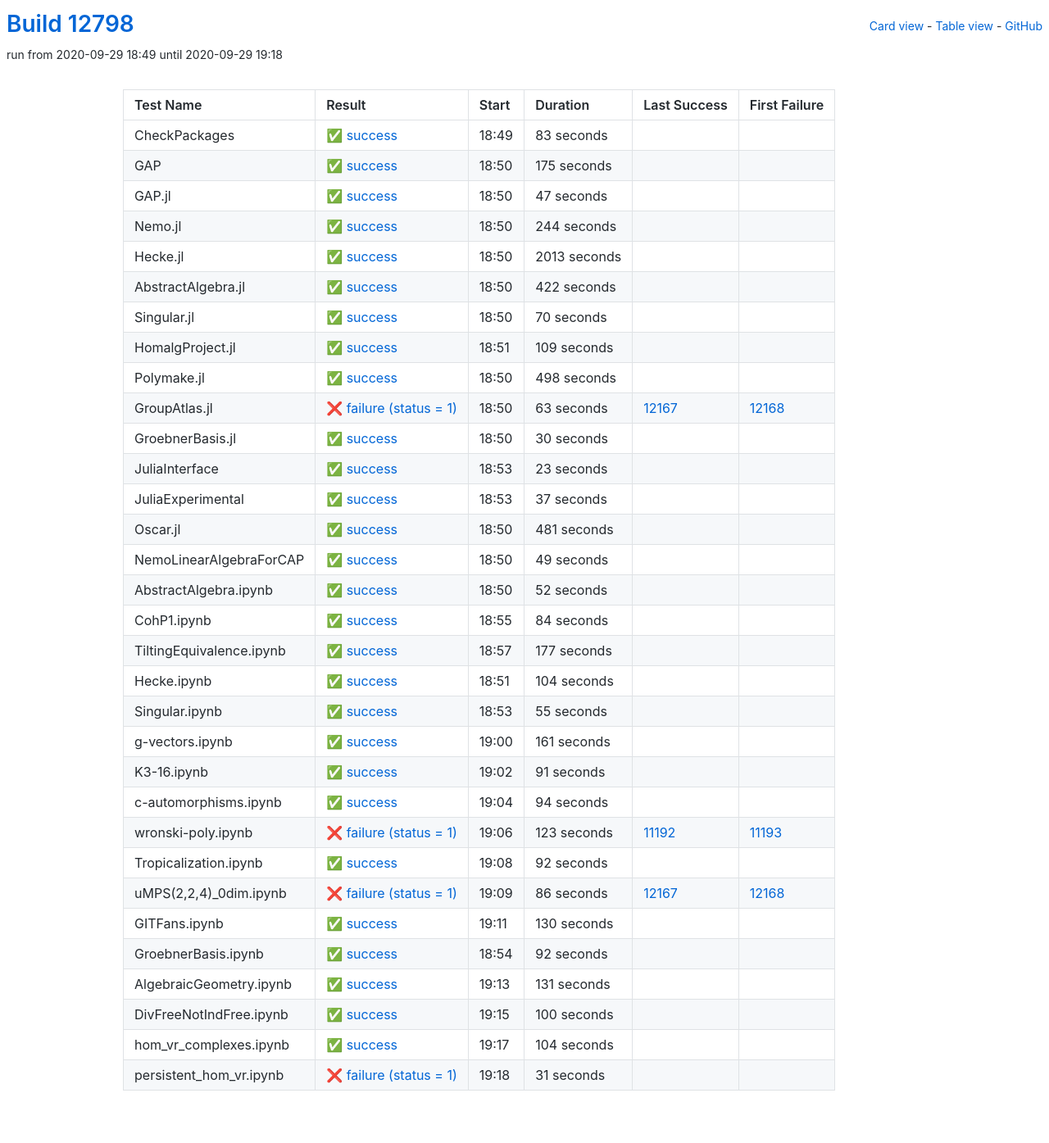
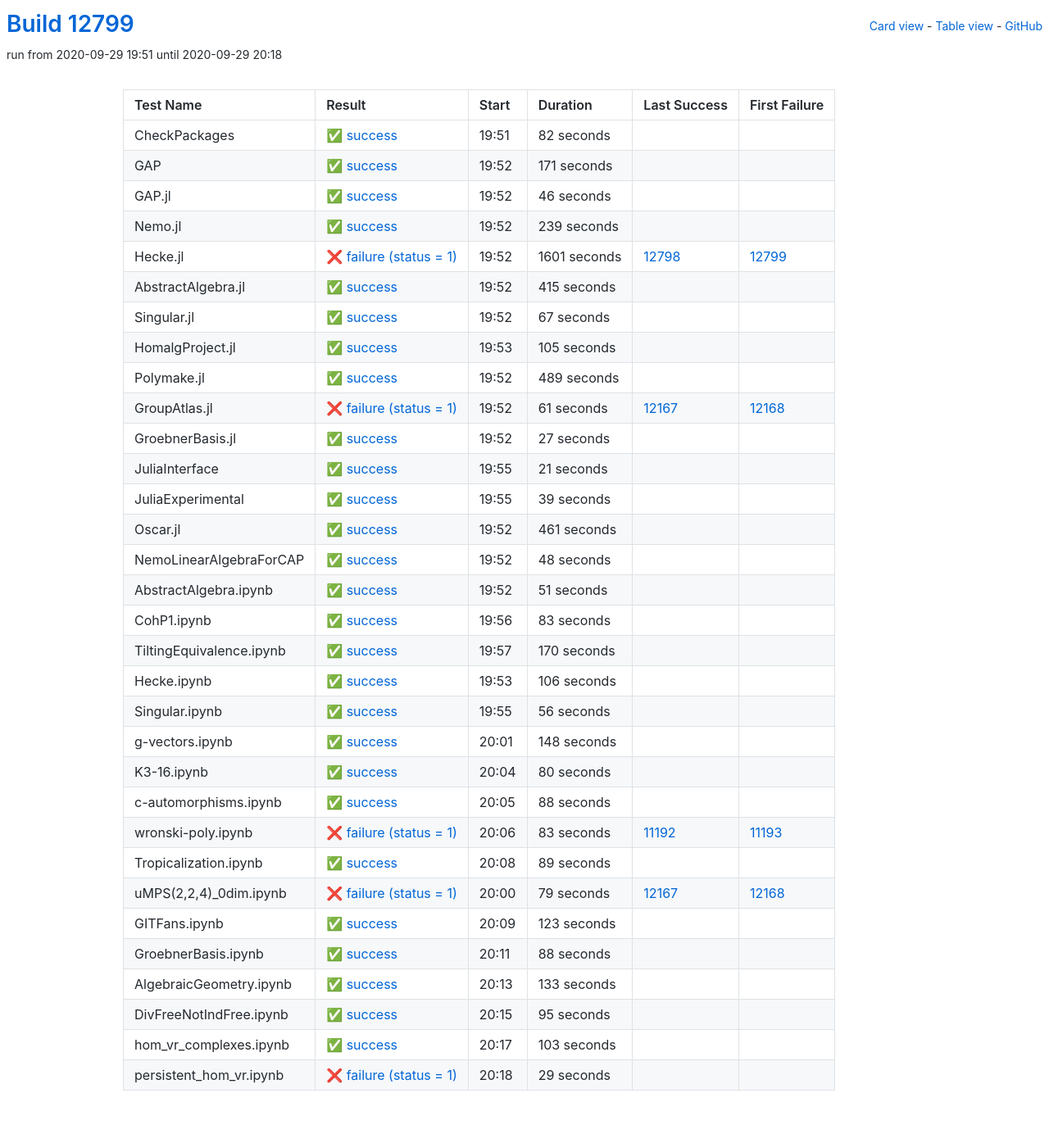
Before and after one commit to oscar-system/oscar-ci-status, a Jekyll site: the page built from table.html, in a window 1280 px wide. Shown: the whole page at 82% size. Built offline with Jekyll 4.4.1, drawn with Linux system fonts in a browser that asks for light colours.

Commit message:
Build #12799

```diff
--- a/_data/ci.yml
+++ b/_data/ci.yml
@@ -1,6 +1,6 @@
 ---
-build: 12798
-build_url: https://oscarci.mathematik.uni-kl.de/job/oscar/12798/
+build: 12799
+build_url: https://oscarci.mathematik.uni-kl.de/job/oscar/12799/
 job: oscar
 organization: oscar-system
 repo: oscar-ci-status
@@ -8,8 +8,200 @@
 tests:
 - name: CheckPackages
   id: checkpackages
-  log: https://oscarci.mathematik.uni-kl.de/job/oscar/12798/artifact/logs/build-12798/CheckPackages.log
-  start: 2020-09-29 18:49
+  log: https://oscarci.mathematik.uni-kl.de/job/oscar/12799/artifact/logs/build-12799/CheckPackages.log
+  start: 2020-09-29 19:51
+  success: true
+  exitcode: 0
+  status: success
+  duration: 82
+  last_success: false
+  last_success_url:
+  first_failure: false
+  first_failure_url:
+- name: GAP
+  id: gap
+  log: https://oscarci.mathematik.uni-kl.de/job/oscar/12799/artifact/logs/build-12799/GAP.log
+  start: 2020-09-29 19:52
+  success: true
+  exitcode: 0
+  status: success
+  duration: 171
+  last_success: false
+  last_success_url:
+  first_failure: false
+  first_failure_url:
+- name: GAP.jl
+  id: gap-jl
+  log: https://oscarci.mathematik.uni-kl.de/job/oscar/12799/artifact/logs/build-12799/GAP.jl.log
+  start: 2020-09-29 19:52
+  success: true
+  exitcode: 0
+  status: success
+  duration: 46
+  last_success: false
+  last_success_url:
+  first_failure: false
+  first_failure_url:
+- name: Nemo.jl
+  id: nemo-jl
+  log: https://oscarci.mathematik.uni-kl.de/job/oscar/12799/artifact/logs/build-12799/Nemo.jl.log
+  start: 2020-09-29 19:52
+  success: true
+  exitcode: 0
+  status: success
+  duration: 239
+  last_success: false
+  last_success_url:
+  first_failure: false
+  first_failure_url:
+- name: Hecke.jl
+  id: hecke-jl
+  log: https://oscarci.mathematik.uni-kl.de/job/oscar/12799/artifact/logs/build-12799/Hecke.jl.log
+  start: 2020-09-29 19:52
+  success: false
+  exitcode: 1
+  status: failure
+  duration: 1601
+  last_success: 12798
+  last_success_url: https://oscarci.mathematik.uni-kl.de/job/oscar/12798/
+  first_failure: 12799
+  first_failure_url: https://oscarci.mathematik.uni-kl.de/job/oscar/12799/
+- name: AbstractAlgebra.jl
+  id: abstractalgebra-jl
+  log: https://oscarci.mathematik.uni-kl.de/job/oscar/12799/artifact/logs/build-12799/AbstractAlgebra.jl.log
+  start: 2020-09-29 19:52
+  success: true
+  exitcode: 0
+  status: success
+  duration: 415
+  last_success: false
+  last_success_url:
+  first_failure: false
+  first_failure_url:
+- name: Singular.jl
+  id: singular-jl
+  log: https://oscarci.mathematik.uni-kl.de/job/oscar/12799/artifact/logs/build-12799/Singular.jl.log
+  start: 2020-09-29 19:52
+  success: true
+  exitcode: 0
+  status: success
+  duration: 67
+  last_success: false
+  last_success_url:
+  first_failure: false
+  first_failure_url:
+- name: HomalgProject.jl
+  id: homalgproject-jl
+  log: https://oscarci.mathematik.uni-kl.de/job/oscar/12799/artifact/logs/build-12799/HomalgProject.jl.log
+  start: 2020-09-29 19:53
+  success: true
+  exitcode: 0
+  status: success
+  duration: 105
+  last_success: false
+  last_success_url:
+  first_failure: false
+  first_failure_url:
+- name: Polymake.jl
+  id: polymake-jl
+  log: https://oscarci.mathematik.uni-kl.de/job/oscar/12799/artifact/logs/build-12799/Polymake.jl.log
+  start: 2020-09-29 19:52
+  success: true
+  exitcode: 0
+  status: success
+  duration: 489
+  last_success: false
+  last_success_url:
+  first_failure: false
+  first_failure_url:
+- name: GroupAtlas.jl
+  id: groupatlas-jl
+  log: https://oscarci.mathematik.uni-kl.de/job/oscar/12799/artifact/logs/build-12799/GroupAtlas.jl.log
+  start: 2020-09-29 19:52
+  success: false
+  exitcode: 1
+  status: failure
+  duration: 61
+  last_success: 12167
+  last_success_url: https://oscarci.mathematik.uni-kl.de/job/oscar/12167/
+  first_failure: 12168
+  first_failure_url: https://oscarci.mathematik.uni-kl.de/job/oscar/12168/
+- name: GroebnerBasis.jl
+  id: groebnerbasis-jl
+  log: https://oscarci.mathematik.uni-kl.de/job/oscar/12799/artifact/logs/build-12799/GroebnerBasis.jl.log
+  start: 2020-09-29 19:52
+  success: true
+  exitcode: 0
+  status: success
+  duration: 27
+  last_success: false
+  last_success_url:
+  first_failure: false
+  first_failure_url:
+- name: JuliaInterface
+  id: juliainterface
+  log: https://oscarci.mathematik.uni-kl.de/job/oscar/12799/artifact/logs/build-12799/JuliaInterface.log
+  start: 2020-09-29 19:55
+  success: true
+  exitcode: 0
+  status: success
+  duration: 21
+  last_success: false
+  last_success_url:
+  first_failure: false
+  first_failure_url:
+- name: JuliaExperimental
+  id: juliaexperimental
+  log: https://oscarci.mathematik.uni-kl.de/job/oscar/12799/artifact/logs/build-12799/JuliaExperimental.log
+  start: 2020-09-29 19:55
+  success: true
+  exitcode: 0
+  status: success
+  duration: 39
+  last_success: false
+  last_success_url:
+  first_failure: false
+  first_failure_url:
+- name: Oscar.jl
+  id: oscar-jl
+  log: https://oscarci.mathematik.uni-kl.de/job/oscar/12799/artifact/logs/build-12799/Oscar.jl.log
+  start: 2020-09-29 19:52
+  success: true
+  exitcode: 0
+  status: success
+  duration: 461
+  last_success: false
+  last_success_url:
+  first_failure: false
+  first_failure_url:
+- name: NemoLinearAlgebraForCAP
+  id: nemolinearalgebraforcap
+  log: https://oscarci.mathematik.uni-kl.de/job/oscar/12799/artifact/logs/build-12799/NemoLinearAlgebraForCAP.log
+  start: 2020-09-29 19:52
+  success: true
+  exitcode: 0
+  status: success
+  duration: 48
+  last_success: false
+  last_success_url:
+  first_failure: false
+  first_failure_url:
+- name: AbstractAlgebra.ipynb
+  id: abstractalgebra-ipynb
+  log: https://oscarci.mathematik.uni-kl.de/job/oscar/12799/artifact/logs/build-12799/AbstractAlgebra.ipynb.log
+  start: 2020-09-29 19:52
+  success: true
+  exitcode: 0
+  status: success
+  duration: 51
+  last_success: false
+  last_success_url:
+  first_failure: false
+  first_failure_url:
+- name: CohP1.ipynb
+  id: cohp1-ipynb
+  log: https://oscarci.mathematik.uni-kl.de/job/oscar/12799/artifact/logs/build-12799/CohP1.ipynb.log
+  start: 2020-09-29 19:56
   success: true
   exitcode: 0
   status: success
@@ -18,374 +210,182 @@
   last_success_url:
   first_failure: false
   first_failure_url:
-- name: GAP
-  id: gap
-  log: https://oscarci.mathematik.uni-kl.de/job/oscar/12798/artifact/logs/build-12798/GAP.log
-  start: 2020-09-29 18:50
+- name: TiltingEquivalence.ipynb
+  id: tiltingequivalence-ipynb
+  log: https://oscarci.mathematik.uni-kl.de/job/oscar/12799/artifact/logs/build-12799/TiltingEquivalence.ipynb.log
+  start: 2020-09-29 19:57
   success: true
   exitcode: 0
   status: success
-  duration: 175
-  last_success: false
-  last_success_url:
-  first_failure: false
-  first_failure_url:
-- name: GAP.jl
-  id: gap-jl
-  log: https://oscarci.mathematik.uni-kl.de/job/oscar/12798/artifact/logs/build-12798/GAP.jl.log
-  start: 2020-09-29 18:50
-  success: true
-  exitcode: 0
-  status: success
-  duration: 47
-  last_success: false
-  last_success_url:
-  first_failure: false
-  first_failure_url:
-- name: Nemo.jl
-  id: nemo-jl
-  log: https://oscarci.mathematik.uni-kl.de/job/oscar/12798/artifact/logs/build-12798/Nemo.jl.log
-  start: 2020-09-29 18:50
-  success: true
-  exitcode: 0
-  status: success
-  duration: 244
-  last_success: false
-  last_success_url:
-  first_failure: false
-  first_failure_url:
-- name: Hecke.jl
-  id: hecke-jl
-  log: https://oscarci.mathematik.uni-kl.de/job/oscar/12798/artifact/logs/build-12798/Hecke.jl.log
-  start: 2020-09-29 18:50
-  success: true
-  exitcode: 0
-  status: success
-  duration: 2013
-  last_success: false
-  last_success_url:
-  first_failure: false
-  first_failure_url:
-- name: AbstractAlgebra.jl
-  id: abstractalgebra-jl
-  log: https://oscarci.mathematik.uni-kl.de/job/oscar/12798/artifact/logs/build-12798/AbstractAlgebra.jl.log
-  start: 2020-09-29 18:50
-  success: true
-  exitcode: 0
-  status: success
-  duration: 422
-  last_success: false
-  last_success_url:
-  first_failure: false
-  first_failure_url:
-- name: Singular.jl
-  id: singular-jl
-  log: https://oscarci.mathematik.uni-kl.de/job/oscar/12798/artifact/logs/build-12798/Singular.jl.log
-  start: 2020-09-29 18:50
-  success: true
-  exitcode: 0
-  status: success
-  duration: 70
-  last_success: false
-  last_success_url:
-  first_failure: false
-  first_failure_url:
-- name: HomalgProject.jl
-  id: homalgproject-jl
-  log: https://oscarci.mathematik.uni-kl.de/job/oscar/12798/artifact/logs/build-12798/HomalgProject.jl.log
-  start: 2020-09-29 18:51
-  success: true
-  exitcode: 0
-  status: success
-  duration: 109
-  last_success: false
-  last_success_url:
-  first_failure: false
-  first_failure_url:
-- name: Polymake.jl
-  id: polymake-jl
-  log: https://oscarci.mathematik.uni-kl.de/job/oscar/12798/artifact/logs/build-12798/Polymake.jl.log
-  start: 2020-09-29 18:50
-  success: true
-  exitcode: 0
-  status: success
-  duration: 498
-  last_success: false
-  last_success_url:
-  first_failure: false
-  first_failure_url:
-- name: GroupAtlas.jl
-  id: groupatlas-jl
-  log: https://oscarci.mathematik.uni-kl.de/job/oscar/12798/artifact/logs/build-12798/GroupAtlas.jl.log
-  start: 2020-09-29 18:50
-  success: false
-  exitcode: 1
-  status: failure
-  duration: 63
-  last_success: 12167
-  last_success_url: https://oscarci.mathematik.uni-kl.de/job/oscar/12167/
-  first_failure: 12168
-  first_failure_url: https://oscarci.mathematik.uni-kl.de/job/oscar/12168/
-- name: GroebnerBasis.jl
-  id: groebnerbasis-jl
-  log: https://oscarci.mathematik.uni-kl.de/job/oscar/12798/artifact/logs/build-12798/GroebnerBasis.jl.log
-  start: 2020-09-29 18:50
-  success: true
-  exitcode: 0
-  status: success
-  duration: 30
-  last_success: false
-  last_success_url:
-  first_failure: false
-  first_failure_url:
-- name: JuliaInterface
-  id: juliainterface
-  log: https://oscarci.mathematik.uni-kl.de/job/oscar/12798/artifact/logs/build-12798/JuliaInterface.log
-  start: 2020-09-29 18:53
-  success: true
-  exitcode: 0
-  status: success
-  duration: 23
-  last_success: false
-  last_success_url:
-  first_failure: false
-  first_failure_url:
-- name: JuliaExperimental
-  id: juliaexperimental
-  log: https://oscarci.mathematik.uni-kl.de/job/oscar/12798/artifact/logs/build-12798/JuliaExperimental.log
-  start: 2020-09-29 18:53
-  success: true
-  exitcode: 0
-  status: success
-  duration: 37
-  last_success: false
-  last_success_url:
-  first_failure: false
-  first_failure_url:
-- name: Oscar.jl
-  id: oscar-jl
-  log: https://oscarci.mathematik.uni-kl.de/job/oscar/12798/artifact/logs/build-12798/Oscar.jl.log
-  start: 2020-09-29 18:50
-  success: true
-  exitcode: 0
-  status: success
-  duration: 481
-  last_success: false
-  last_success_url:
-  first_failure: false
-  first_failure_url:
-- name: NemoLinearAlgebraForCAP
-  id: nemolinearalgebraforcap
-  log: https://oscarci.mathematik.uni-kl.de/job/oscar/12798/artifact/logs/build-12798/NemoLinearAlgebraForCAP.log
-  start: 2020-09-29 18:50
-  success: true
-  exitcode: 0
-  status: success
-  duration: 49
-  last_success: false
-  last_success_url:
-  first_failure: false
-  first_failure_url:
-- name: AbstractAlgebra.ipynb
-  id: abstractalgebra-ipynb
-  log: https://oscarci.mathematik.uni-kl.de/job/oscar/12798/artifact/logs/build-12798/AbstractAlgebra.ipynb.log
-  start: 2020-09-29 18:50
-  success: true
-  exitcode: 0
-  status: success
-  duration: 52
-  last_success: false
-  last_success_url:
-  first_failure: false
-  first_failure_url:
-- name: CohP1.ipynb
-  id: cohp1-ipynb
-  log: https://oscarci.mathematik.uni-kl.de/job/oscar/12798/artifact/logs/build-12798/CohP1.ipynb.log
-  start: 2020-09-29 18:55
-  success: true
-  exitcode: 0
-  status: success
-  duration: 84
-  last_success: false
-  last_success_url:
-  first_failure: false
-  first_failure_url:
-- name: TiltingEquivalence.ipynb
-  id: tiltingequivalence-ipynb
-  log: https://oscarci.mathematik.uni-kl.de/job/oscar/12798/artifact/logs/build-12798/TiltingEquivalence.ipynb.log
-  start: 2020-09-29 18:57
-  success: true
-  exitcode: 0
-  status: success
-  duration: 177
+  duration: 170
   last_success: false
   last_success_url:
   first_failure: false
   first_failure_url:
 - name: Hecke.ipynb
   id: hecke-ipynb
-  log: https://oscarci.mathematik.uni-kl.de/job/oscar/12798/artifact/logs/build-12798/Hecke.ipynb.log
-  start: 2020-09-29 18:51
+  log: https://oscarci.mathematik.uni-kl.de/job/oscar/12799/artifact/logs/build-12799/Hecke.ipynb.log
+  start: 2020-09-29 19:53
   success: true
   exitcode: 0
   status: success
-  duration: 104
+  duration: 106
   last_success: false
   last_success_url:
   first_failure: false
   first_failure_url:
 - name: Singular.ipynb
   id: singular-ipynb
-  log: https://oscarci.mathematik.uni-kl.de/job/oscar/12798/artifact/logs/build-12798/Singular.ipynb.log
-  start: 2020-09-29 18:53
+  log: https://oscarci.mathematik.uni-kl.de/job/oscar/12799/artifact/logs/build-12799/Singular.ipynb.log
+  start: 2020-09-29 19:55
   success: true
   exitcode: 0
   status: success
-  duration: 55
+  duration: 56
   last_success: false
   last_success_url:
   first_failure: false
   first_failure_url:
 - name: g-vectors.ipynb
   id: g-vectors-ipynb
-  log: https://oscarci.mathematik.uni-kl.de/job/oscar/12798/artifact/logs/build-12798/g-vectors.ipynb.log
-  start: 2020-09-29 19:00
+  log: https://oscarci.mathematik.uni-kl.de/job/oscar/12799/artifact/logs/build-12799/g-vectors.ipynb.log
+  start: 2020-09-29 20:01
   success: true
   exitcode: 0
   status: success
-  duration: 161
+  duration: 148
   last_success: false
   last_success_url:
   first_failure: false
   first_failure_url:
 - name: K3-16.ipynb
   id: k3-16-ipynb
-  log: https://oscarci.mathematik.uni-kl.de/job/oscar/12798/artifact/logs/build-12798/K3-16.ipynb.log
-  start: 2020-09-29 19:02
+  log: https://oscarci.mathematik.uni-kl.de/job/oscar/12799/artifact/logs/build-12799/K3-16.ipynb.log
+  start: 2020-09-29 20:04
   success: true
   exitcode: 0
   status: success
-  duration: 91
+  duration: 80
   last_success: false
   last_success_url:
   first_failure: false
   first_failure_url:
 - name: c-automorphisms.ipynb
   id: c-automorphisms-ipynb
-  log: https://oscarci.mathematik.uni-kl.de/job/oscar/12798/artifact/logs/build-12798/c-automorphisms.ipynb.log
-  start: 2020-09-29 19:04
+  log: https://oscarci.mathematik.uni-kl.de/job/oscar/12799/artifact/logs/build-12799/c-automorphisms.ipynb.log
+  start: 2020-09-29 20:05
   success: true
   exitcode: 0
   status: success
-  duration: 94
+  duration: 88
   last_success: false
   last_success_url:
   first_failure: false
   first_failure_url:
 - name: wronski-poly.ipynb
   id: wronski-poly-ipynb
-  log: https://oscarci.mathematik.uni-kl.de/job/oscar/12798/artifact/logs/build-12798/wronski-poly.ipynb.log
-  start: 2020-09-29 19:06
+  log: https://oscarci.mathematik.uni-kl.de/job/oscar/12799/artifact/logs/build-12799/wronski-poly.ipynb.log
+  start: 2020-09-29 20:06
   success: false
   exitcode: 1
   status: failure
-  duration: 123
+  duration: 83
   last_success: 11192
   last_success_url: https://oscarci.mathematik.uni-kl.de/job/oscar/11192/
   first_failure: 11193
   first_failure_url: https://oscarci.mathematik.uni-kl.de/job/oscar/11193/
 - name: Tropicalization.ipynb
   id: tropicalization-ipynb
-  log: https://oscarci.mathematik.uni-kl.de/job/oscar/12798/artifact/logs/build-12798/Tropicalization.ipynb.log
-  start: 2020-09-29 19:08
+  log: https://oscarci.mathematik.uni-kl.de/job/oscar/12799/artifact/logs/build-12799/Tropicalization.ipynb.log
+  start: 2020-09-29 20:08
   success: true
   exitcode: 0
   status: success
-  duration: 92
+  duration: 89
   last_success: false
   last_success_url:
   first_failure: false
   first_failure_url:
 - name: uMPS(2,2,4)_0dim.ipynb
   id: umps-2-2-4-0dim-ipynb
-  log: https://oscarci.mathematik.uni-kl.de/job/oscar/12798/artifact/logs/build-12798/uMPS-2-2-4-_0dim.ipynb.log
-  start: 2020-09-29 19:09
+  log: https://oscarci.mathematik.uni-kl.de/job/oscar/12799/artifact/logs/build-12799/uMPS-2-2-4-_0dim.ipynb.log
+  start: 2020-09-29 20:00
   success: false
   exitcode: 1
   status: failure
-  duration: 86
+  duration: 79
   last_success: 12167
   last_success_url: https://oscarci.mathematik.uni-kl.de/job/oscar/12167/
   first_failure: 12168
   first_failure_url: https://oscarci.mathematik.uni-kl.de/job/oscar/12168/
 - name: GITFans.ipynb
   id: gitfans-ipynb
-  log: https://oscarci.mathematik.uni-kl.de/job/oscar/12798/artifact/logs/build-12798/GITFans.ipynb.log
-  start: 2020-09-29 19:11
+  log: https://oscarci.mathematik.uni-kl.de/job/oscar/12799/artifact/logs/build-12799/GITFans.ipynb.log
+  start: 2020-09-29 20:09
   success: true
   exitcode: 0
   status: success
-  duration: 130
+  duration: 123
   last_success: false
   last_success_url:
   first_failure: false
   first_failure_url:
 - name: GroebnerBasis.ipynb
   id: groebnerbasis-ipynb
-  log: https://oscarci.mathematik.uni-kl.de/job/oscar/12798/artifact/logs/build-12798/GroebnerBasis.ipynb.log
-  start: 2020-09-29 18:54
+  log: https://oscarci.mathematik.uni-kl.de/job/oscar/12799/artifact/logs/build-12799/GroebnerBasis.ipynb.log
+  start: 2020-09-29 20:11
   success: true
   exitcode: 0
   status: success
-  duration: 92
+  duration: 88
   last_success: false
   last_success_url:
   first_failure: false
   first_failure_url:
 - name: AlgebraicGeometry.ipynb
   id: algebraicgeometry-ipynb
-  log: https://oscarci.mathematik.uni-kl.de/job/oscar/12798/artifact/logs/build-12798/AlgebraicGeometry.ipynb.log
-  start: 2020-09-29 19:13
+  log: https://oscarci.mathematik.uni-kl.de/job/oscar/12799/artifact/logs/build-12799/AlgebraicGeometry.ipynb.log
+  start: 2020-09-29 20:13
   success: true
   exitcode: 0
   status: success
-  duration: 131
+  duration: 133
   last_success: false
   last_success_url:
   first_failure: false
   first_failure_url:
 - name: DivFreeNotIndFree.ipynb
   id: divfreenotindfree-ipynb
-  log: https://oscarci.mathematik.uni-kl.de/job/oscar/12798/artifact/logs/build-12798/DivFreeNotIndFree.ipynb.log
-  start: 2020-09-29 19:15
+  log: https://oscarci.mathematik.uni-kl.de/job/oscar/12799/artifact/logs/build-12799/DivFreeNotIndFree.ipynb.log
+  start: 2020-09-29 20:15
   success: true
   exitcode: 0
   status: success
-  duration: 100
+  duration: 95
   last_success: false
   last_success_url:
   first_failure: false
   first_failure_url:
 - name: hom_vr_complexes.ipynb
   id: hom-vr-complexes-ipynb
-  log: https://oscarci.mathematik.uni-kl.de/job/oscar/12798/artifact/logs/build-12798/hom_vr_complexes.ipynb.log
-  start: 2020-09-29 19:17
+  log: https://oscarci.mathematik.uni-kl.de/job/oscar/12799/artifact/logs/build-12799/hom_vr_complexes.ipynb.log
+  start: 2020-09-29 20:17
   success: true
   exitcode: 0
   status: success
-  duration: 104
+  duration: 103
   last_success: false
   last_success_url:
   first_failure: false
   first_failure_url:
 - name: persistent_hom_vr.ipynb
   id: persistent-hom-vr-ipynb
-  log: https://oscarci.mathematik.uni-kl.de/job/oscar/12798/artifact/logs/build-12798/persistent_hom_vr.ipynb.log
-  start: 2020-09-29 19:18
+  log: https://oscarci.mathematik.uni-kl.de/job/oscar/12799/artifact/logs/build-12799/persistent_hom_vr.ipynb.log
+  start: 2020-09-29 20:18
   success: false
   exitcode: 1
   status: failure
-  duration: 31
+  duration: 29
   last_success: false
   last_success_url:
   first_failure: false
```
Also changed, not shown: README.md.
